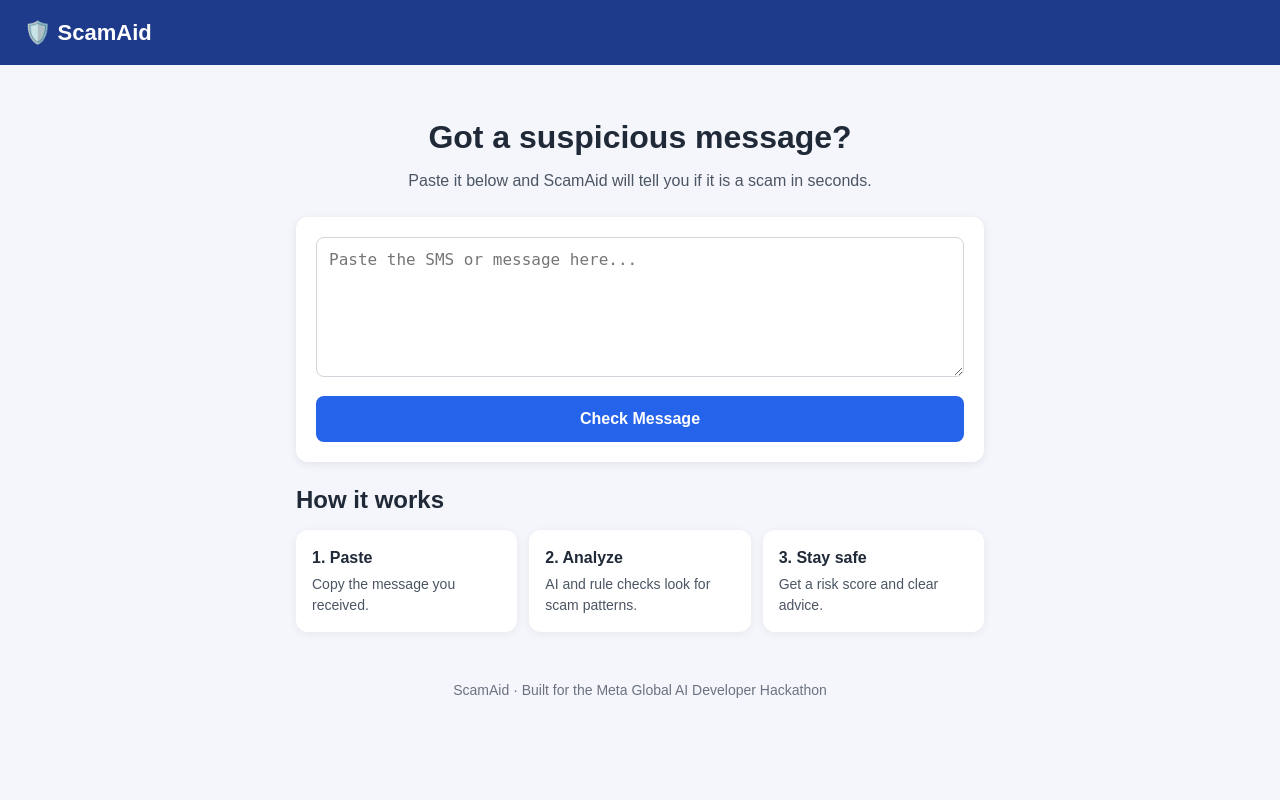
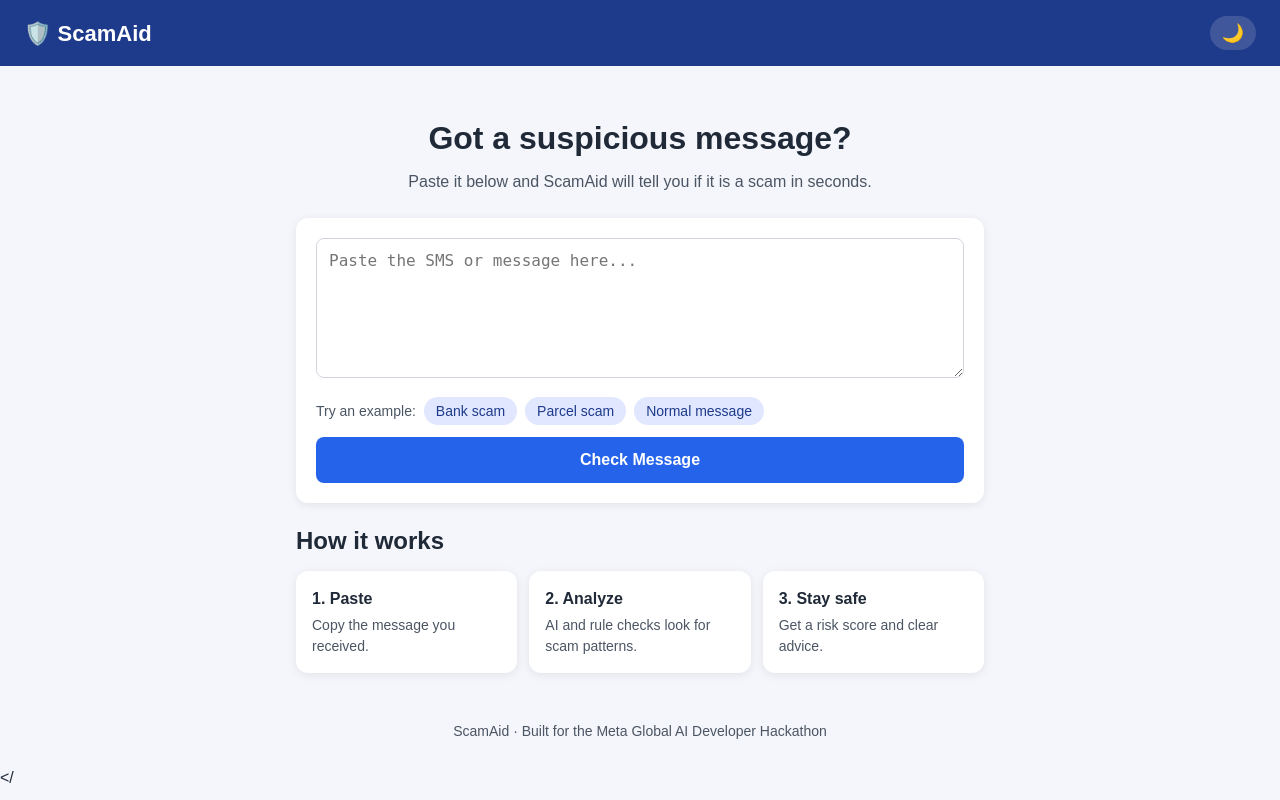
Before and after one commit to yazhinikarunakaran16/ScamAid, a FastAPI app: page / in a window 1280 px wide. Run offline with FastAPI, Linux system fonts and the light colour scheme.

Commit message:
Add dark mode, example buttons, more scam rules

```diff
--- a/app.py
+++ b/app.py
@@ -24,14 +24,27 @@ class Message(BaseModel):
 SUSPICIOUS_WORDS = ["urgent", "otp", "kyc", "blocked", "winner", "prize",
                     "lottery", "click here", "verify now", "refund", "suspended"]
 
+SUSPICIOUS_WORDS = [
+    "urgent", "immediately", "otp", "kyc", "pan card", "aadhaar", "blocked",
+    "suspended", "expire", "winner", "prize", "lottery", "congratulations",
+    "click here", "verify now", "update now", "refund", "cashback",
+    "upi pin", "cvv", "password", "electricity bill", "disconnected",
+    "parcel", "customs", "courier", "work from home", "part time job",
+    "earn daily", "investment", "double your money", "loan approved",
+    "account will be", "legal action", "arrest", "police", "sim card",
+    "பரிசு", "லாட்டரி", "உடனே", "வங்கி", "கணக்கு", "முடக்கம்",
+]
+
 def rule_check(text: str):
     flags = []
     low = text.lower()
     for w in SUSPICIOUS_WORDS:
         if w in low:
             flags.append(f"Suspicious word: {w}")
-    if re.search(r"https?://|bit\.ly|tinyurl", low):
+    if re.search(r"https?://|www\.|bit\.ly|tinyurl|\.xyz|\.top|\.click", low):
         flags.append("Contains a link")
+    if re.search(r"\b\d{4,8}\b", low) and "otp" in low:
+        flags.append("Mentions an OTP code")
     return flags
 
 PROMPT = """You are a scam SMS detector. Analyze the message and reply ONLY with JSON:
--- a/static/script.js
+++ b/static/script.js
@@ -1,9 +1,37 @@
 const btn = document.getElementById("checkBtn");
 const input = document.getElementById("message");
 const resultBox = document.getElementById("result");
+const themeBtn = document.getElementById("themeBtn");
 
 const COLORS = { safe: "#16a34a", suspicious: "#f59e0b", scam: "#dc2626" };
 
+// ---------- Theme (dark / light) ----------
+function applyTheme(t) {
+  document.documentElement.setAttribute("data-theme", t);
+  if (themeBtn) themeBtn.textContent = t === "dark" ? "☀️" : "🌙";
+}
+
+let savedTheme = null;
+try { savedTheme = localStorage.getItem("theme"); } catch (e) {}
+applyTheme(savedTheme || (window.matchMedia("(prefers-color-scheme: dark)").matches ? "dark" : "light"));
+
+if (themeBtn) {
+  themeBtn.addEventListener("click", () => {
+    const next = document.documentElement.getAttribute("data-theme") === "dark" ? "light" : "dark";
+    applyTheme(next);
+    try { localStorage.setItem("theme", next); } catch (e) {}
+  });
+}
+
+// ---------- Example buttons ----------
+document.querySelectorAll(".ex-btn").forEach(b => {
+  b.addEventListener("click", () => {
+    input.value = b.dataset.text;
+    input.focus();
+  });
+});
+
+// ---------- Check message ----------
 btn.addEventListener("click", async () => {
   const text = input.value.trim();
   if (!text) {
--- a/static/style.css
+++ b/static/style.css
@@ -1,43 +1,102 @@
+:root {
+  --bg: #f4f6fb;
+  --text: #1f2937;
+  --muted: #4b5563;
+  --card: #ffffff;
+  --border: #d1d5db;
+  --nav: #1e3a8a;
+  --primary: #2563eb;
+  --primary-hover: #1d4ed8;
+  --primary-disabled: #93c5fd;
+  --meter-bg: #e5e7eb;
+  --flag-bg: #fee2e2;
+  --flag-text: #991b1b;
+  --chip-bg: #e0e7ff;
+  --chip-text: #1e3a8a;
+  --chip-hover: #c7d2fe;
+  --shadow: 0 2px 10px rgba(0, 0, 0, 0.08);
+}
+
+[data-theme="dark"] {
+  --bg: #0f172a;
+  --text: #e5e7eb;
+  --muted: #9ca3af;
+  --card: #1e293b;
+  --border: #334155;
+  --nav: #020617;
+  --primary: #3b82f6;
+  --primary-hover: #2563eb;
+  --primary-disabled: #1e3a8a;
+  --meter-bg: #334155;
+  --flag-bg: #450a0a;
+  --flag-text: #fecaca;
+  --chip-bg: #1e3a8a;
+  --chip-text: #dbeafe;
+  --chip-hover: #1d4ed8;
+  --shadow: 0 2px 10px rgba(0, 0, 0, 0.4);
+}
+
 * { box-sizing: border-box; margin: 0; padding: 0; }
 
 body {
   font-family: Arial, Helvetica, sans-serif;
-  background: #f4f6fb;
-  color: #1f2937;
+  background: var(--bg);
+  color: var(--text);
   line-height: 1.5;
+  transition: background 0.3s, color 0.3s;
 }
 
-.nav { background: #1e3a8a; color: white; padding: 16px 24px; }
+.nav {
+  background: var(--nav);
+  color: white;
+  padding: 16px 24px;
+  display: flex;
+  justify-content: space-between;
+  align-items: center;
+}
 .logo { font-size: 22px; font-weight: bold; }
+
+.theme-btn {
+  width: auto;
+  margin-top: 0;
+  padding: 6px 12px;
+  background: rgba(255, 255, 255, 0.15);
+  color: white;
+  font-size: 18px;
+  border-radius: 999px;
+}
+.theme-btn:hover { background: rgba(255, 255, 255, 0.3); }
 
 main { max-width: 720px; margin: 0 auto; padding: 24px 16px; }
 
 .hero { text-align: center; padding: 24px 0; }
 .hero h1 { font-size: 32px; margin-bottom: 8px; }
-.hero p { color: #4b5563; }
+.hero p { color: var(--muted); }
 
 .card {
-  background: white;
+  background: var(--card);
   border-radius: 12px;
   padding: 20px;
   margin-bottom: 20px;
-  box-shadow: 0 2px 10px rgba(0, 0, 0, 0.08);
+  box-shadow: var(--shadow);
 }
 
 textarea {
   width: 100%;
   padding: 12px;
-  border: 1px solid #d1d5db;
+  border: 1px solid var(--border);
   border-radius: 8px;
   font-size: 16px;
   resize: vertical;
+  background: var(--card);
+  color: var(--text);
 }
 
 button {
   margin-top: 12px;
   width: 100%;
   padding: 14px;
-  background: #2563eb;
+  background: var(--primary);
   color: white;
   border: none;
   border-radius: 8px;
@@ -45,8 +104,8 @@ button {
   font-weight: bold;
   cursor: pointer;
 }
-button:hover { background: #1d4ed8; }
-button:disabled { background: #93c5fd; cursor: wait; }
+button:hover { background: var(--primary-hover); }
+button:disabled { background: var(--primary-disabled); cursor: wait; }
 
 .hidden { display: none; }
 
@@ -63,18 +122,31 @@ button:disabled { background: #93c5fd; cursor: wait; }
 .badge.suspicious { background: #f59e0b; }
 .badge.scam { background: #dc2626; }
 
-.meter { height: 14px; background: #e5e7eb; border-radius: 999px; overflow: hidden; margin-bottom: 16px; }
+.meter { height: 14px; background: var(--meter-bg); border-radius: 999px; overflow: hidden; margin-bottom: 16px; }
 .meter-fill { height: 100%; width: 0; border-radius: 999px; transition: width 0.8s ease; }
 
 .result h3 { margin-top: 14px; margin-bottom: 6px; font-size: 16px; }
 
 .flags { display: flex; flex-wrap: wrap; gap: 8px; }
-.flag { background: #fee2e2; color: #991b1b; padding: 4px 10px; border-radius: 6px; font-size: 14px; }
-.no-flags { color: #6b7280; font-size: 14px; }
+.flag { background: var(--flag-bg); color: var(--flag-text); padding: 4px 10px; border-radius: 6px; font-size: 14px; }
+.no-flags { color: var(--muted); font-size: 14px; }
+
+.examples { display: flex; flex-wrap: wrap; align-items: center; gap: 8px; margin-top: 12px; font-size: 14px; color: var(--muted); }
+.ex-btn {
+  width: auto;
+  margin-top: 0;
+  padding: 6px 12px;
+  background: var(--chip-bg);
+  color: var(--chip-text);
+  font-size: 14px;
+  font-weight: normal;
+  border-radius: 999px;
+}
+.ex-btn:hover { background: var(--chip-hover); }
 
 .how h2 { margin-bottom: 12px; }
 .steps { display: grid; grid-template-columns: repeat(auto-fit, minmax(190px, 1fr)); gap: 12px; }
-.step { background: white; padding: 16px; border-radius: 12px; box-shadow: 0 2px 10px rgba(0, 0, 0, 0.06); }
-.step p { color: #4b5563; font-size: 14px; margin-top: 4px; }
+.step { background: var(--card); padding: 16px; border-radius: 12px; box-shadow: var(--shadow); }
+.step p { color: var(--muted); font-size: 14px; margin-top: 4px; }
 
-footer { text-align: center; padding: 24px; color: #6b7280; font-size: 14px; }
+footer { text-align: center; padding: 24px; color: var(--muted); font-size: 14px; }
--- a/templates/index.html
+++ b/templates/index.html
@@ -9,6 +9,7 @@
 <body>
   <header class="nav">
     <div class="logo">🛡️ ScamAid</div>
+    <button id="themeBtn" class="theme-btn" type="button" aria-label="Toggle dark mode">🌙</button>
   </header>
 
   <main>
@@ -19,6 +20,14 @@
 
     <section class="card">
       <textarea id="message" rows="6" placeholder="Paste the SMS or message here..."></textarea>
+
+      <div class="examples">
+        <span>Try an example:</span>
+        <button type="button" class="ex-btn" data-text="Dear customer, your SBI account will be blocked today. Update KYC now: http://sbi-kyc.xyz">Bank scam</button>
+        <button type="button" class="ex-btn" data-text="Your parcel is held at customs. Pay Rs 50 immediately: www.track-parcel.top">Parcel scam</button>
+        <button type="button" class="ex-btn" data-text="Amma, I will reach home by 7 pm. Please keep dinner ready.">Normal message</button>
+      </div>
+
       <button id="checkBtn">Check Message</button>
     </section>
 
@@ -53,4 +62,4 @@
 
   <script src="/static/script.js"></script>
 </body>
-</html>
+</
```
